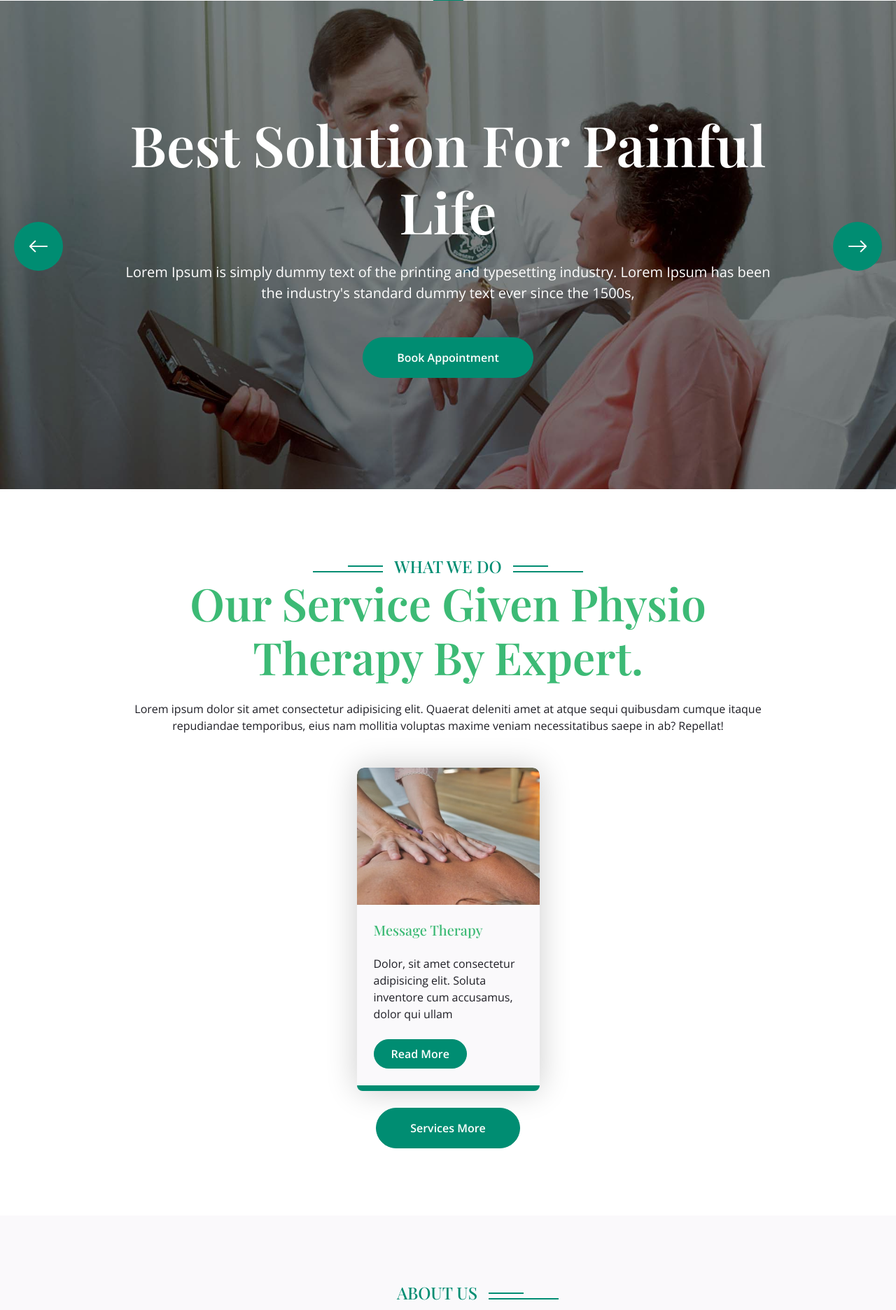
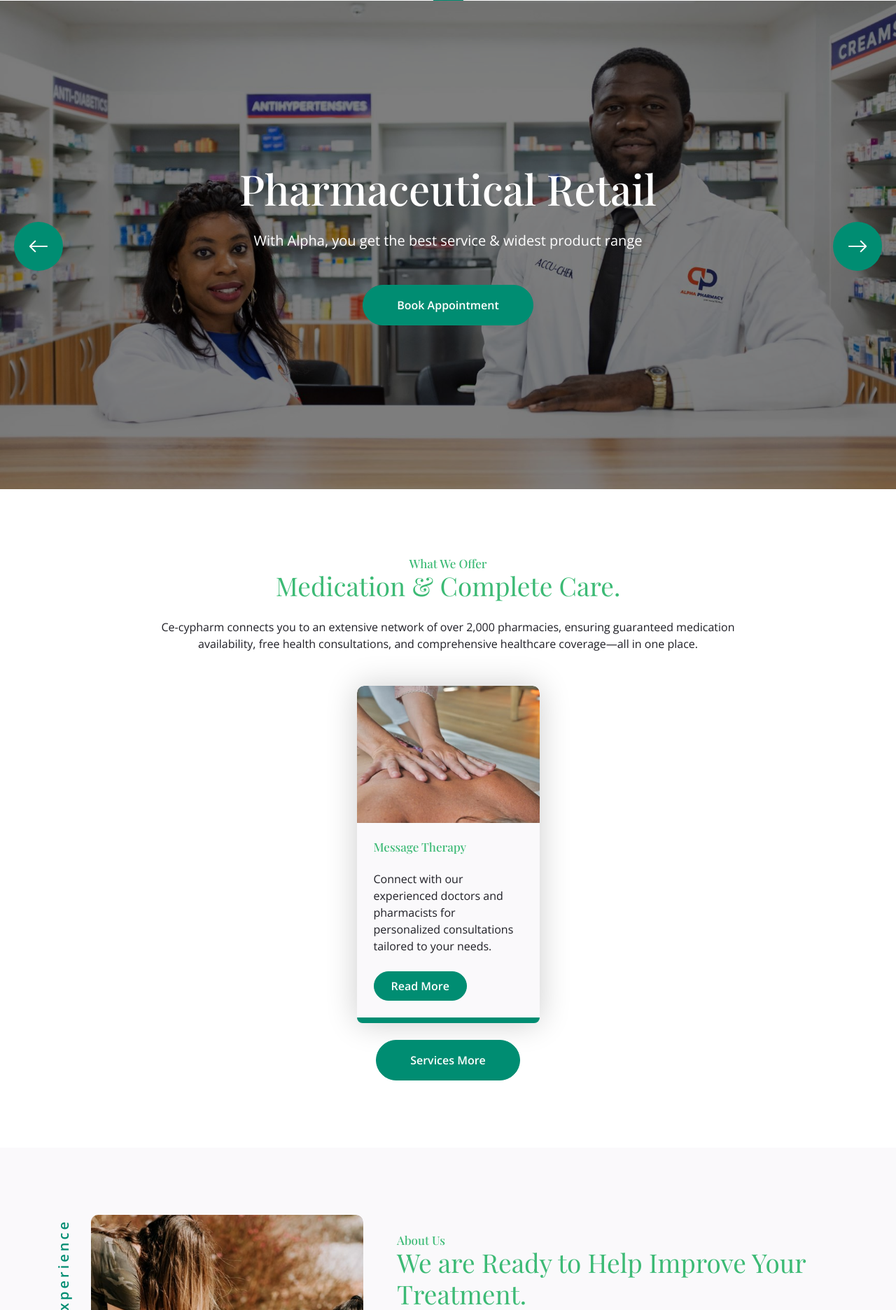
Before and after one commit to godwinumosen/cecy, a Django app: page / in a window 1280 px wide. Shown: the part 96-1968 px from the top of the page at 70% size. Run offline with Django 5.2, Linux system fonts and the light colour scheme; data comes from the database, SQL or seed files in the repository; both versions use the stored data as it was after the commit; some libraries are stand-ins or nearby versions.

Commit message:
Sencond index update

```diff
--- a/ce_cypharm/urls.py
+++ b/ce_cypharm/urls.py
@@ -1,12 +1,11 @@
 from django.urls import path
 from . import views
-#from .views import HomeView, ArticleDetailView, SecondConstructionDetailViewArticleDetailView,VideoImageDetailView
+from .views import HomeView #ArticleDetailView,
 
 urlpatterns = [
-    path('', views.index, name='index'),
     path('index/', views.index, name='index'),
-    #path('', HomeView.as_view(), name="home"),
-    #path('home/', HomeView.as_view(), name='home'),
+    path('', HomeView.as_view(), name="home"),
+    path('home/', HomeView.as_view(), name='home'),
     #path('article/<int:pk>/', ArticleDetailView.as_view(), name="detail"),
     #path('article2/<int:pk>/', SecondConstructionDetailViewArticleDetailView.as_view(), name="second_detail"),
     #path('about/', AboutView.as_view(), name='about'),
--- a/ce_cypharm/views.py
+++ b/ce_cypharm/views.py
@@ -7,7 +7,7 @@ from django.contrib.auth.decorators import login_required
 from django.http import HttpResponse
 from django.urls import reverse
 from django.urls import reverse_lazy
-#from .models import ServicesPagePicture,RealEstatePicture,FacilityManagementPicture,ConstructionPicture
+from .models import MainImageCarousel,CecypharmFirstCategoryImage
 from django.contrib import messages
 from django.contrib.auth.models import User
 from django.contrib.auth.mixins import LoginRequiredMixin
@@ -18,3 +18,16 @@ def index (request):
 
 def base_view(request):
     return render(request, 'base.html')
+
+
+#The main HomeView page
+class HomeView(ListView):
+    model = MainImageCarousel
+    template_name = 'ce_cypharm/home.html'
+    #This model is for the fist category of the home page "What We Offe"
+    def get_context_data(self, **kwargs):
+        context = super().get_context_data(**kwargs)
+    #the first  category of the home page "What We Offe"
+        context['first_image_category'] = CecypharmFirstCategoryImage.objects.all()
+
+        return context
--- a/static/css/style.css
+++ b/static/css/style.css
@@ -97,6 +97,38 @@
     max-width: 900px;
     text-align: center;
     margin: 0 auto;
+}
+
+.display-1 {
+    font-size: 60;
+    font-weight: 500;
+    line-height: 1.2;
+}
+
+
+.display-3 {
+    font-size:37;
+    font-weight: 50;
+    line-height: 1.2;
+}
+
+h6, .h6, h5, .h5, h4, .h4 {
+    margin-top: 0;
+    font-size:17;
+    margin-bottom: .5rem;
+    font-family: "Playfair Display", serif;
+    font-weight: 500;
+    line-height: 1.2;
+    color: rgba(39, 179, 102, 0.9);
+}
+
+h3, .h3, h2, .h2, h1, .h1 h3, .h3, h2, .h2, h1, .h1 {
+    margin-top: 0;
+    margin-bottom: .5rem;
+    font-family: "Playfair Display", serif;
+    font-weight: 500;
+    line-height: 1.2;
+    color: rgba(39, 179, 102, 0.9);
 }
 
 .section-title .sub-style {
--- a/templates/base.html
+++ b/templates/base.html
@@ -47,7 +47,7 @@
         <!-- Navbar & Hero Start -->
         <div class="container-fluid position-relative p-0">
             <nav class="navbar navbar-expand-lg navbar-light bg-white px-4 px-lg-5 py-3 py-lg-0">
-                <a href="index.html" class="navbar-brand p-0">
+                <a href="{% url 'home' %}" class="navbar-brand p-0">
                     <!-- <h1 class="text-primary m-0"><i class="fas fa-star-of-life me-3"></i>Terapia</h1> -->
                     <img src="{% static 'img/logo.png'%}" height="" width="60" alt="Logo">
 
@@ -80,28 +80,21 @@
 
               <!-- Carousel Start -->
             <div class="header-carousel owl-carousel">
+                {% for post in object_list %}
                 <div class="header-carousel-item">
-                    <img src="{% static 'img/carousel-1.jpg'%}" class="img-fluid w-100" alt="Image">
+                    {% if post.cecypharm_image %}
+                    <img src="{{ post.cecypharm_image.url }}" class="img-fluid w-100" alt="Image">
+                    {% endif %}
+
                     <div class="carousel-caption">
                         <div class="carousel-caption-content p-3">
-                            <h1 class="display-1 text-capitalize text-white mb-4">Best Solution For Painful Life</h1>
-                            <p class="mb-5 fs-5">Lorem Ipsum is simply dummy text of the printing and typesetting industry. Lorem Ipsum has been the industry's standard dummy text ever since the 1500s,
-                            </p>
+                            <h1 class="display-1 text-capitalize text-white mb-4">{{ post.cecypharm_title }}</h1>
+                            <p class="mb-5 fs-5 animated slideInDown">{{ post.cecypharm_description }}</p>
                             <a class="btn btn-primary rounded-pill text-white py-3 px-5" href="#">Book Appointment</a>
                         </div>
                     </div>
                 </div>
-                <div class="header-carousel-item">
-                    <img src="{% static 'img/carousel-2.jpg'%}" class="img-fluid w-100" alt="Image">
-                    <div class="carousel-caption">
-                        <div class="carousel-caption-content p-3">
-                            <h1 class="display-1 text-capitalize text-white mb-4">Best Solution For Painful Life</h1>
-                            <p class="mb-5 fs-5 animated slideInDown">Lorem Ipsum is simply dummy text of the printing and typesetting industry. Lorem Ipsum has been the industry's standard dummy text ever since the 1500s,
-                            </p>
-                            <a class="btn btn-primary rounded-pill text-white py-3 px-5" href="#">Book Appointment</a>
-                        </div>
-                    </div>
-                </div>
+                {% endfor %}
             </div>
             <!-- Carousel End -->
         </div>
@@ -124,8 +117,8 @@
                 <div class="row g-5">
                     <div class="col-md-6 col-lg-6 col-xl-3">
                         <div class="footer-item d-flex flex-column">
-                            <h4 class="text-white mb-4"><i class="fas fa-star-of-life me-3"></i>Terapia</h4>
-                            <p style="color: #fff;">Lorem ipsum dolor sit amet consectetur adipisicing elit. Delectus dolorem impedit eos autem dolores laudantium quia, qui similique
+                            <h4 class="text-white mb-4"><i class="fas fa-star-of-life me-3"></i>Ce-cypharm</h4>
+                            <p style="color: #fff;">Ce-cypharm Limited, is Nigeria’s first integrative pharmacy, the leading pharmacy chain in Nigeria and the fastest growing in West Africa. We are committed to our mission of helping people achieve optimum health and vitality, while delivering superior value to stakeholders.
                             </p>
                             <div class="d-flex align-items-center">
                                 <i class="fas fa-share fa-2x text-white me-2"></i>
@@ -138,7 +131,7 @@
                     </div>
                     <div class="col-md-6 col-lg-6 col-xl-3">
                         <div class="footer-item d-flex flex-column">
-                            <h4 class="mb-4 text-white">Quick Links</h4>
+                            <h4 class="mb-4 text-white">Page Links</h4>
                             <a href=""style="color: #fff;"><i class="fas fa-angle-right me-2"></i> About Us</a>
                             <a href=""style="color: #fff;"><i class="fas fa-angle-right me-2"></i> Contact Us</a>
                             <a href=""style="color: #fff;"><i class="fas fa-angle-right me-2"></i> Privacy Policy</a>
@@ -149,7 +142,7 @@
                     </div>
                     <div class="col-md-6 col-lg-6 col-xl-3">
                         <div class="footer-item d-flex flex-column">
-                            <h4 class="mb-4 text-white">Terapia Services</h4>
+                            <h4 class="mb-4 text-white">Ce-cypharm Services</h4>
                             <a href=""style="color: #fff;"><i class="fas fa-angle-right me-2"></i> All Services</a>
                             <a href=""style="color: #fff;"><i class="fas fa-angle-right me-2"></i> Diagnostics</a>
                             <a href=""style="color: #fff;"><i class="fas fa-angle-right me-2"></i> Manual Therapy</a>
--- a/templates/ce_cypharm/index.html
+++ b/templates/ce_cypharm/home.html
@@ -10,12 +10,15 @@
         <div class="container-fluid service py-5">
             <div class="container py-5">
                 <div class="section-title mb-5 wow fadeInUp" data-wow-delay="0.2s">
-                    <div class="sub-style">
-                        <h4 class="sub-title px-3 mb-0">What We Do</h4>
+                    <div class="">
+                        <h4 class="px-3 mb-0">What We Offer</h4>
                     </div>
-                    <h1 class="display-3 mb-4">Our Service Given Physio Therapy By Expert.</h1>
-                    <p class="mb-0">Lorem ipsum dolor sit amet consectetur adipisicing elit. Quaerat deleniti amet at atque sequi quibusdam cumque itaque repudiandae temporibus, eius nam mollitia voluptas maxime veniam necessitatibus saepe in ab? Repellat!</p>
+                    <h1 class="display-3 mb-4">Medication & Complete Care.</h1>
+                    <p class="mb-0">Ce-cypharm connects you to an extensive network of over 2,000 pharmacies, ensuring
+                        guaranteed medication availability, free health consultations, and comprehensive
+                        healthcare coverage—all in one place.</p>
                 </div>
+
                 <div class="row g-4 justify-content-center">
                     <div class="col-md-6 col-lg-4 col-xl-3 wow fadeInUp" data-wow-delay="0.1s">
                         <div class="service-item rounded">
@@ -25,7 +28,7 @@
                             <div class="service-content rounded-bottom bg-light p-4">
                                 <div class="service-content-inner">
                                     <h5 class="mb-4">Message Therapy</h5>
-                                    <p class="mb-4">Dolor, sit amet consectetur adipisicing elit. Soluta inventore cum accusamus, dolor qui ullam</p>
+                                    <p class="mb-4">Connect with our experienced doctors and pharmacists for personalized consultations tailored to your needs.</p>
                                     <a href="#" class="btn btn-primary rounded-pill text-white py-2 px-4 mb-2">Read More</a>
                                 </div>
                             </div>
@@ -56,7 +59,7 @@
                     </div>
                     <div class="col-lg-7 wow fadeInRight" data-wow-delay="0.4s">
                         <div class="section-title text-start mb-5">
-                            <h4 class="sub-title pe-3 mb-0">About Us</h4>
+                            <h4 class=" pe-3 mb-0">About Us</h4>
                             <h1 class="display-3 mb-4">We are Ready to Help Improve Your Treatment.</h1>
                             <p class="mb-4">Lorem ipsum dolor sit amet consectetur adipisicing elit. Quaerat deleniti amet at atque sequi quibusdam cumque itaque repudiandae temporibus, eius nam mollitia voluptas maxime veniam necessitatibus saepe in ab? Repellat!</p>
                             <div class="mb-4">
@@ -76,8 +79,8 @@
         <div class="container-fluid feature py-5">
             <div class="container py-5">
                 <div class="section-title mb-5 wow fadeInUp" data-wow-delay="0.1s">
-                    <div class="sub-style">
-                        <h4 class="sub-title px-3 mb-0">Why Choose Us</h4>
+                    <div class=" ">
+                        <h4 class=" px-3 mb-0">Why Choose Us</h4>
                     </div>
                     <h1 class="display-3 mb-4">Why Choose Us? Get Your Life Style Back</h1>
                     <p class="mb-0">Lorem ipsum dolor sit amet consectetur adipisicing elit. Quaerat deleniti amet at atque sequi quibusdam cumque itaque repudiandae temporibus, eius nam mollitia voluptas maxime veniam necessitatibus saepe in ab? Repellat!</p>
@@ -158,7 +161,7 @@
                 <div class="row g-5 align-items-center">
                     <div class="col-lg-6 wow fadeInLeft" data-wow-delay="0.2">
                         <div class="section-title text-start">
-                            <h4 class="sub-title pe-3 mb-0">Solutions To Your Pain</h4>
+                            <h4 class=" pe-3 mb-0">Solutions To Your Pain</h4>
                             <h1 class="display-4 mb-4">Best Quality Services With Minimal Pain Rate</h1>
                             <p class="mb-4">Lorem ipsum dolor sit amet consectetur adipisicing elit. Quaerat deleniti amet at atque sequi quibusdam cumque itaque repudiandae temporibus, eius nam mollitia voluptas maxime veniam necessitatibus saepe in ab? Repellat!</p>
                             <div class="row g-4">
@@ -261,7 +264,7 @@
             <div class="container py-5">
                 <div class="section-title mb-5 wow fadeInUp" data-wow-delay="0.1s">
                     <div class="sub-style">
-                        <h4 class="sub-title px-3 mb-0">Meet our team</h4>
+                        <h4 class=" px-3 mb-0">Meet our team</h4>
                     </div>
                     <h1 class="display-3 mb-4">Physiotherapy Services from Professional Therapist</h1>
                     <p class="mb-0">Lorem ipsum dolor sit amet consectetur adipisicing elit. Quaerat deleniti amet at atque sequi quibusdam cumque itaque repudiandae temporibus, eius nam mollitia voluptas maxime veniam necessitatibus saepe in ab? Repellat!</p>
@@ -345,8 +348,8 @@
         <div class="container-fluid testimonial py-5 wow zoomInDown" data-wow-delay="0.1s">
             <div class="container py-5">
                 <div class="section-title mb-5">
-                    <div class="sub-style">
-                        <h4 class="sub-title text-white px-3 mb-0">Testimonial</h4>
+                    <div class="">
+                        <h4 class=" text-white px-3 mb-0">Testimonial</h4>
                     </div>
                     <h1 class="display-3 mb-4">What Clients are Say</h1>
                 </div>
@@ -421,8 +424,8 @@
         <div class="container-fluid blog py-5">
             <div class="container py-5">
                 <div class="section-title mb-5 wow fadeInUp" data-wow-delay="0.1s">
-                    <div class="sub-style">
-                        <h4 class="sub-title px-3 mb-0">Our Blog</h4>
+                    <div class="">
+                        <h4 class=" px-3 mb-0">Our Blog</h4>
                     </div>
                     <h1 class="display-3 mb-4">Excellent Facility and High Quality Therapy</h1>
                     <p class="mb-0">Lorem ipsum dolor sit amet consectetur adipisicing elit. Quaerat deleniti amet at atque sequi quibusdam cumque itaque repudiandae temporibus, eius nam mollitia voluptas maxime veniam necessitatibus saepe in ab? Repellat!</p>
```
Also changed, not shown: ce_cypharm/admin.py (+8 -2 lines), ce_cypharm/models.py (+19 -0 lines), ce_cypharm/migrations/0002_cecypharmfirstcategoryimage.py (added), db.sqlite3, media/main_image/alpha_1.jpg (added), media/main_image/pharm.jpg (added).
